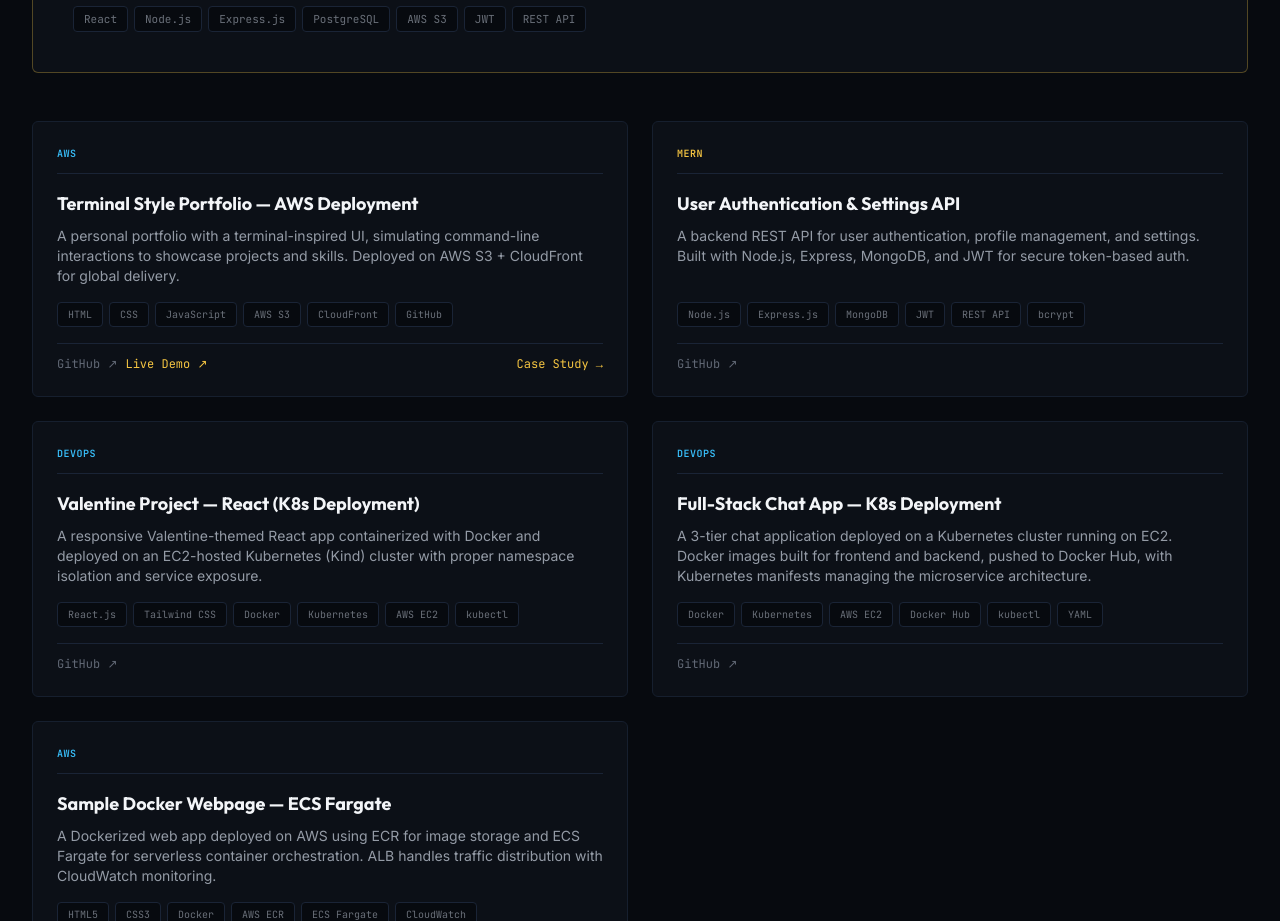
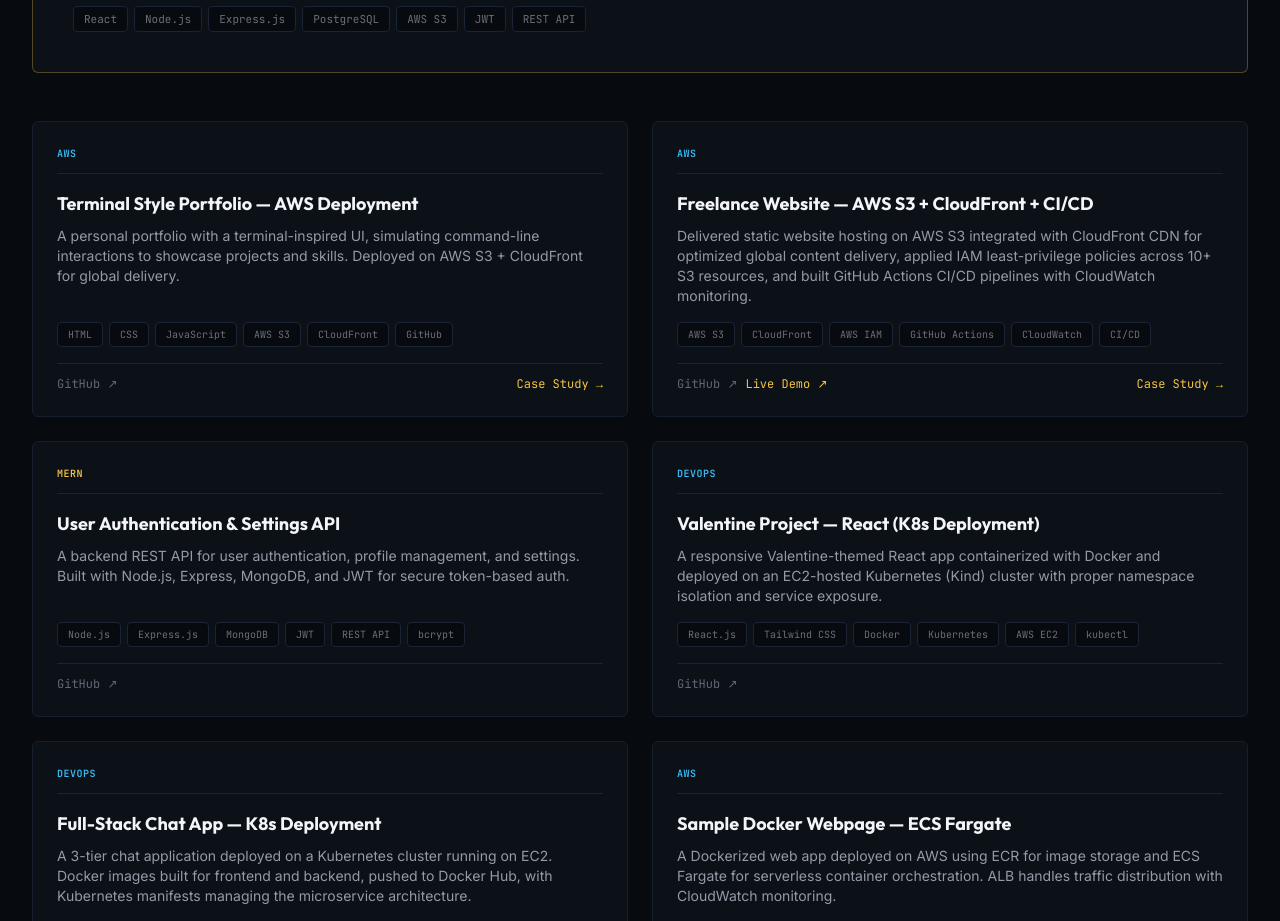
Before and after one commit to Nitish7040/Nitish-s-Projects-Web, a React (Vite) app: page / in a window 1280 px wide. Shown: the part 4420-5341 px from the top of the page. Built offline with nearby package versions, Linux system fonts and the light colour scheme.

Commit message:
new projects added in projects section

```diff
--- a/src/data/projects.js
+++ b/src/data/projects.js
@@ -61,9 +61,9 @@
       'Responsive design',
     ],
     github: 'https://github.com/Nitish7040/Nitish_Portfolio',
-    liveDemo: 'https://nitishpandey.site/',
+    // liveDemo: 'https://nitishpandey.site/',
     icon: 'terminal',
-    featured: true,
+    featured: false,
     isDemo: false,
     caseStudy: {
       problem:
@@ -84,6 +84,48 @@
       ],
       deployment:
         'Automated CI/CD pipeline via GitHub Actions deploying to AWS S3 bucket with CloudFront global CDN distribution and SSL certificate management.',
+    },
+  },
+
+  {
+    id: 'freelance-website',
+    title: 'Freelance Website — AWS S3 + CloudFront + CI/CD',
+    category: 'aws',
+    description:
+      'Delivered static website hosting on AWS S3 integrated with CloudFront CDN for optimized global content delivery, applied IAM least-privilege policies across 10+ S3 resources, and built GitHub Actions CI/CD pipelines with CloudWatch monitoring.',
+    technologies: ['AWS S3', 'CloudFront', 'AWS IAM', 'GitHub Actions', 'CloudWatch', 'CI/CD'],
+    features: [
+      'Delivered static website hosting on AWS S3 integrated with CloudFront CDN',
+      'Optimized global content delivery performance',
+      'Applied IAM roles and bucket policies across 10+ S3 resources',
+      'Enforced least-privilege access control',
+      'Built GitHub Actions pipelines for continuous S3 deployment',
+      'Enabled centralized monitoring via CloudWatch',
+    ],
+    github: 'https://github.com/Nitish7040',
+    liveDemo: 'http://freelance-website-836.s3-website.ap-south-1.amazonaws.com/',
+    icon: 'cloud',
+    featured: true,
+    isDemo: false,
+    caseStudy: {
+      problem:
+        'Client required scalable, highly secure static website hosting with global CDN caching, automated deployment pipelines, and centralized access monitoring.',
+      solution:
+        'Engineered an AWS static website solution using S3 for hosting, CloudFront for CDN distribution, IAM roles/policies for least-privilege security across 10+ S3 resources, and GitHub Actions for continuous deployment.',
+      architecture:
+        'GitHub Actions (CI/CD) -> AWS S3 (Bucket Hosting) -> AWS CloudFront CDN (Global Distribution) -> CloudWatch (Monitoring & Logging)',
+      challenges: [
+        'Applying IAM roles and bucket policies across 10+ S3 resources while strictly enforcing least-privilege access control',
+        'Configuring CloudFront CDN caching & SSL for optimized global delivery',
+        'Creating automated deployment pipelines via GitHub Actions for seamless static site deployment',
+      ],
+      learned: [
+        'Best practices for S3 bucket policy security and IAM role configuration',
+        'CloudFront CDN edge caching strategies and performance optimization',
+        'CI/CD pipeline automation for cloud infrastructure with CloudWatch monitoring',
+      ],
+      deployment:
+        'GitHub Actions pipeline automatically building and deploying static site assets to AWS S3, triggering CloudFront CDN invalidation, with CloudWatch logging.',
     },
   },
 
```
